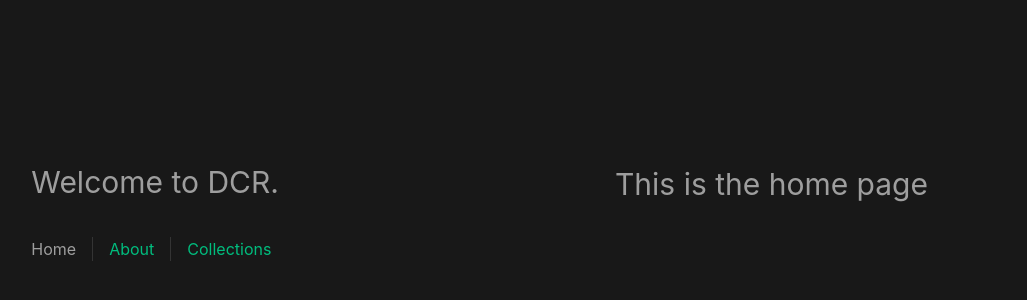
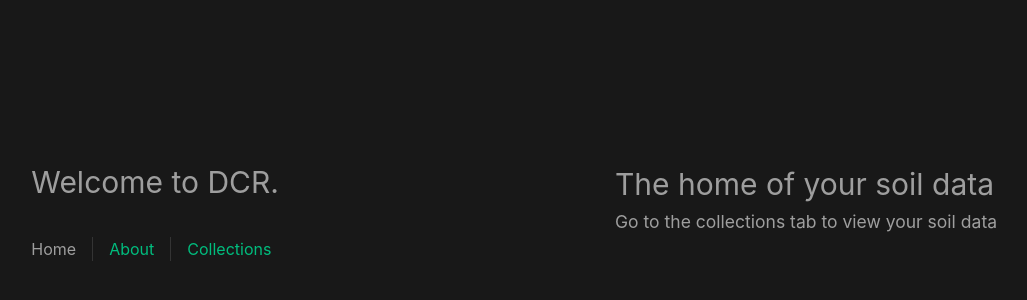
Before and after one commit to nrzhao4/dcr, a Vue app: page / in a window 1280 px wide. Shown: the part 182-482 px from the top of the page, without its empty margins (25-1052 px from the left). Built offline with nearby package versions, Linux system fonts and the light colour scheme; what vue3-apexcharts would draw is missing.

Commit message:
small message changes for demo

```diff
--- a/src/views/CollectionView.vue
+++ b/src/views/CollectionView.vue
@@ -16,7 +16,7 @@ export default {
       .get(`http://localhost:4000/collections/${this.$route.params.id}`)
       .then((res) => {
         this.collectionData = res.data;
-        this.graphData = this.formatData(res.data);
+        this.graphData = this.formatData();
         // get collection date by looking at first timestamp available
         this.date = res.data[0].data[0].time;
       });
--- a/src/views/HomeView.vue
+++ b/src/views/HomeView.vue
@@ -1,5 +1,6 @@
 <template>
   <main>
-    <h1>This is the home page</h1>
+    <h1>The home of your soil data</h1>
+    <h3>Go to the collections tab to view your soil data</h3>
   </main>
 </template>
--- a/src/views/ListCollectionsView.vue
+++ b/src/views/ListCollectionsView.vue
@@ -19,6 +19,7 @@ export default {
   <main>
     <div>
       <h1>View Your Soil Moisture Data</h1>
+      <h3 v-if="!collections">Looks like you have no soil data yet</h3>
       <CollectionListItem :collections="collections" />
     </div>
   </main>
```
